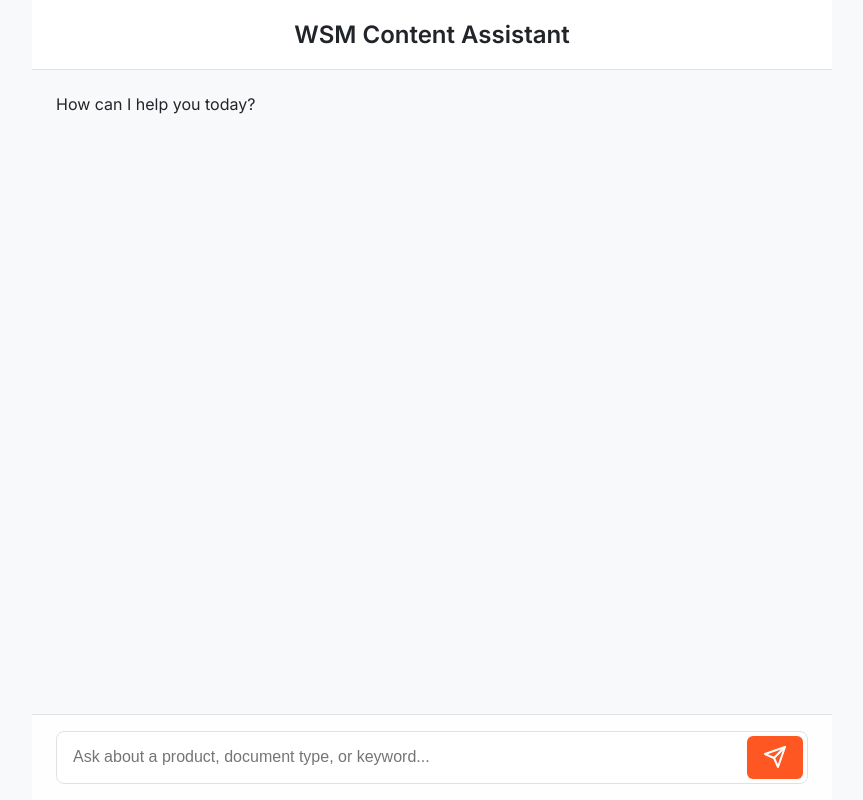
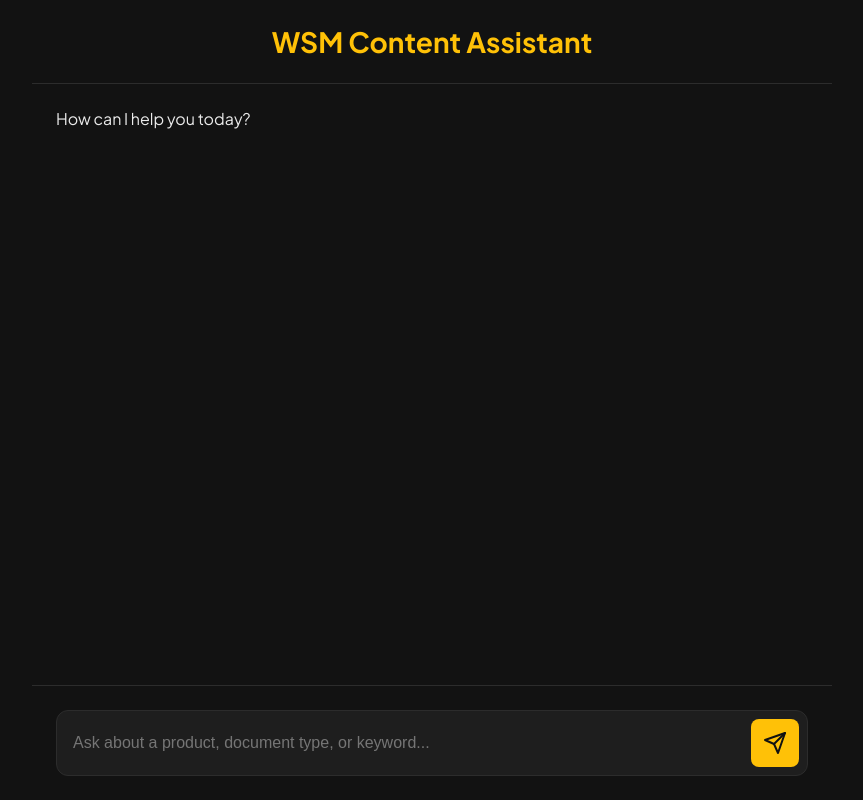
Before and after one commit to MInerva-42exe/clm-repo, a Flask app: page / in a window 1280 px wide. Shown: the whole page, without its empty margins (208-1071 px from the left). Run offline with Flask 3, Linux system fonts and the light colour scheme.

Commit message:
style.css

```diff
--- a/Project/static/style.css
+++ b/Project/static/style.css
@@ -1,14 +1,18 @@
-@import url('https://fonts.googleapis.com/css2?family=Inter:wght@400;500;600;700&display=swap');
+@import url('https://fonts.googleapis.com/css2?family=Plus+Jakarta+Sans:wght@400;500;600;700&display=swap');
 
 :root {
-    --background-color: #F8F9FA; /* Light Gray Background */
-    --surface-color: #FFFFFF;    /* White for cards and messages */
-    --primary-accent: #FF5722;   /* ManageEngine Orange */
-    --primary-accent-hover: #F4511E;
-    --text-primary: #212529;     /* Dark Gray for text */
-    --text-secondary: #6C757D;   /* Lighter Gray */
-    --border-color: #DEE2E6;
-    --shadow-color: rgba(0, 0, 0, 0.05);
+    --background-color: #121212; /* Off-black */
+    --surface-color: #1E1E1E;    /* Dark Gray */
+    --primary-accent: #FFC107;   /* Golden Yellow */
+    --primary-accent-hover: #FFD54F;
+    --text-primary: #EAEAEA;
+    --text-secondary: #A0A0A0;
+    --border-color: #2c2c2c;
+
+    /* Highlights */
+    --highlight-red: #E53935;
+    --highlight-green: #43A047;
+    --highlight-blue: #1E88E5;
 }
 
 * {
@@ -18,7 +22,7 @@
 }
 
 body {
-    font-family: 'Inter', sans-serif;
+    font-family: 'Plus Jakarta Sans', sans-serif;
     background-color: var(--background-color);
     color: var(--text-primary);
     display: flex;
@@ -39,16 +43,15 @@ body {
 
 .app-header {
     text-align: center;
-    padding: 1.25rem 1rem;
+    padding: 1.5rem 1rem;
     flex-shrink: 0;
     border-bottom: 1px solid var(--border-color);
-    background-color: var(--surface-color);
 }
 
 .app-header h1 {
-    font-size: 1.5rem;
-    font-weight: 600;
-    color: var(--text-primary);
+    font-size: 1.75rem;
+    font-weight: 700;
+    color: var(--primary-accent);
 }
 
 .chat-window {
@@ -57,13 +60,13 @@ body {
     padding: 1.5rem;
     display: flex;
     flex-direction: column;
-    gap: 1rem;
+    gap: 1.5rem;
 }
 
 .chat-message {
     display: flex;
     max-width: 85%;
-    animation: fadeIn 0.4s ease-out;
+    animation: fadeIn 0.5s ease-in-out;
 }
 .user-message {
     margin-left: auto;
@@ -73,15 +76,14 @@ body {
 }
 .message-content {
     background-color: var(--surface-color);
-    padding: 0.8rem 1.2rem;
+    padding: 1rem 1.25rem;
     border-radius: 1rem;
     line-height: 1.6;
-    border: 1px solid var(--border-color);
 }
 .user-message .message-content {
     background-color: var(--primary-accent);
-    color: #FFFFFF;
-    border: none;
+    color: #121212;
+    font-weight: 500;
     border-radius: 1rem 1rem 0.25rem 1rem;
 }
 .message-content p {
@@ -89,24 +91,22 @@ body {
 }
 
 .search-footer {
-    padding: 1rem 1.5rem;
+    padding: 1.5rem;
     flex-shrink: 0;
-    background-color: rgba(255, 255, 255, 0.8);
-    backdrop-filter: blur(5px);
     border-top: 1px solid var(--border-color);
 }
 .search-container {
     display: flex;
     align-items: center;
     background-color: var(--surface-color);
-    border-radius: 0.5rem;
-    padding: 0.25rem 0.25rem 0.25rem 1rem;
+    border-radius: 0.75rem;
+    padding: 0.5rem;
     border: 1px solid var(--border-color);
-    transition: all 0.2s ease;
+    transition: all 0.3s ease;
 }
 .search-container:focus-within {
     border-color: var(--primary-accent);
-    box-shadow: 0 0 0 3px rgba(255, 87, 34, 0.15);
+    box-shadow: 0 0 10px rgba(255, 193, 7, 0.2);
 }
 #queryInput {
     flex-grow: 1;
@@ -115,20 +115,19 @@ body {
     background: none;
     color: var(--text-primary);
     font-size: 1rem;
-    padding: 0.5rem 0;
+    padding: 0.5rem;
 }
 #searchButton {
     background-color: var(--primary-accent);
     border: none;
-    color: #FFFFFF;
+    color: #121212;
     cursor: pointer;
-    padding: 0.6rem 1rem;
-    border-radius: 0.375rem;
+    padding: 0.75rem;
+    border-radius: 0.5rem;
     display: flex;
     align-items: center;
     justify-content: center;
     transition: background-color 0.2s;
-    margin-left: 0.5rem;
 }
 #searchButton:hover {
     background-color: var(--primary-accent-hover);
@@ -138,10 +137,9 @@ body {
 .doc-card {
     background-color: var(--surface-color);
     border: 1px solid var(--border-color);
-    border-radius: 0.5rem;
+    border-radius: 0.75rem;
     padding: 1.25rem;
     margin-top: 1rem;
-    box-shadow: 0 2px 4px var(--shadow-color);
 }
 .card-header h3 {
     margin: 0 0 0.75rem 0;
@@ -150,9 +148,12 @@ body {
     color: var(--text-primary);
 }
 .tags { display: flex; flex-wrap: wrap; gap: 0.5rem; margin-bottom: 1rem; }
-.tag { padding: 0.25rem 0.75rem; border-radius: 999px; font-size: 0.75rem; font-weight: 500; }
-.tag-blue { background-color: #E3F2FD; color: #1565C0; border: 1px solid #BBDEFB;}
-.tag-gray { background-color: #F5F5F5; color: #424242; border: 1px solid #E0E0E0;}
+.tag { padding: 0.3rem 0.8rem; border-radius: 999px; font-size: 0.75rem; font-weight: 600; color: #fff;}
+.tag-blue { background-color: var(--highlight-blue); }
+.tag-green { background-color: var(--highlight-green); }
+.tag-red { background-color: var(--highlight-red); }
+.tag-gray { background-color: #4A4A4A; color: #B0BEC5; }
+
 .card-body p { font-size: 0.95rem; color: var(--text-secondary); }
 .card-footer { display: flex; justify-content: flex-end; gap: 0.75rem; padding-top: 1.25rem; border-top: 1px solid var(--border-color); margin-top: 1.25rem; }
 
@@ -160,22 +161,27 @@ body {
 .button-primary, .button-secondary {
     padding: 0.5rem 1rem;
     font-size: 0.875rem;
-    font-weight: 500;
+    font-weight: 600;
     border-radius: 0.375rem;
     border: 1px solid transparent;
     cursor: pointer;
     text-decoration: none;
     transition: all 0.2s;
 }
-.button-primary { background-color: var(--primary-accent); color: #FFFFFF; }
+.button-primary { background-color: var(--primary-accent); color: #121212; }
 .button-primary:hover { background-color: var(--primary-accent-hover); }
-.button-primary:disabled { background-color: #BDBDBD; color: #757575; cursor: not-allowed; }
-.button-secondary { background: none; color: var(--text-primary); border: 1px solid var(--border-color); }
-.button-secondary:hover { border-color: var(--text-primary); background-color: var(--background-color); }
+.button-primary:disabled { background-color: #333; color: #666; cursor: not-allowed; }
+.button-secondary { background: none; color: var(--text-secondary); border-color: var(--border-color); }
+.button-secondary:hover { border-color: var(--primary-accent); color: var(--primary-accent); }
+
+.error {
+    color: var(--highlight-red);
+    font-weight: 500;
+}
 
 @keyframes fadeIn { from { opacity: 0; transform: translateY(10px); } to { opacity: 1; transform: translateY(0); } }
 
 .chat-window::-webkit-scrollbar { width: 8px; }
 .chat-window::-webkit-scrollbar-track { background: var(--background-color); }
-.chat-window::-webkit-scrollbar-thumb { background-color: #CDCDCD; border-radius: 4px; border: 2px solid var(--background-color); }
-.chat-window::-webkit-scrollbar-thumb:hover { background-color: #A5A5A5; }
+.chat-window::-webkit-scrollbar-thumb { background-color: var(--surface-color); border-radius: 4px; }
+.chat-window::-webkit-scrollbar-thumb:hover { background-color: #555; }
```
